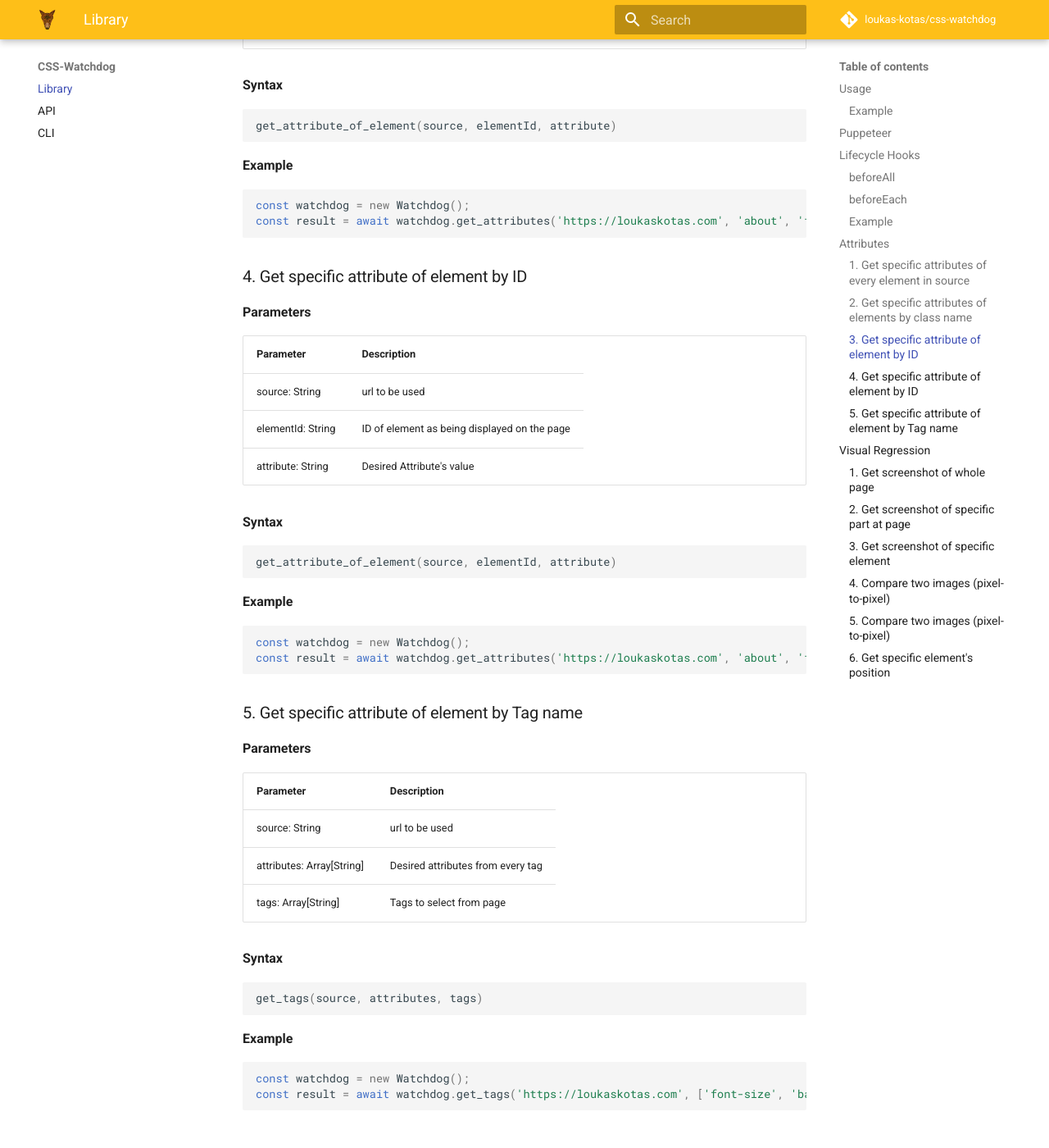
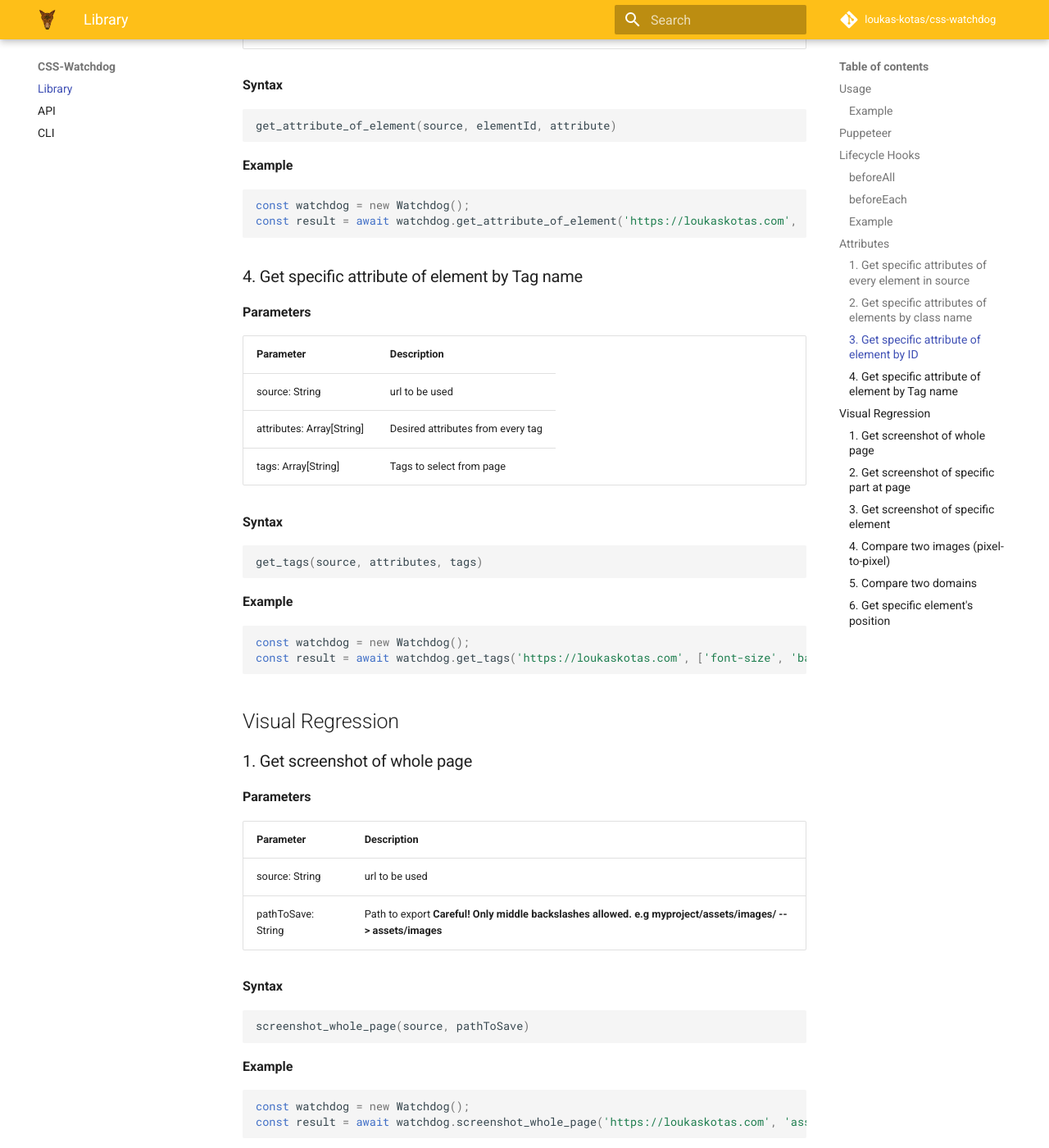
Before and after one commit to loukas-kotas/css-watchdog-docs, an MkDocs documentation site: the page built from docs/lib.md, in a window 1280 px wide and 1400 px high, scrolled down 3247 px. Shown: the whole window at 82% size. Built offline with MkDocs 1.6.1 and Material for MkDocs 9.7.7, drawn with Linux system fonts in a browser that asks for light colours; comment, search, counter and statistics services are not loaded; some of the changed text lies outside the part shown.

Commit message:
fix stuff

````diff
--- a/docs/lib.md
+++ b/docs/lib.md
@@ -156,34 +156,10 @@ get_attribute_of_element(source, elementId, attribute)
 
 ```javascript
 const watchdog = new Watchdog();
-const result = await watchdog.get_attributes('https://loukaskotas.com', 'about', 'font-size');
+const result = await watchdog.get_attribute_of_element('https://loukaskotas.com', 'about', 'font-size');
 ```
 
-### 4. Get specific attribute of element by ID
-
-**Parameters**
-
-| Parameter | Description |
-| --------- | ----------- |
-| source: String    | url to be used |
-| elementId: String | ID of element as being displayed on the page  |
-| attribute: String | Desired Attribute's value  |
-
-**Syntax**
-
-```javascript
-get_attribute_of_element(source, elementId, attribute)
-```
-
-**Example**
-
-```javascript
-const watchdog = new Watchdog();
-const result = await watchdog.get_attributes('https://loukaskotas.com', 'about', 'font-size');
-```
-
-
-### 5. Get specific attribute of element by Tag name
+### 4. Get specific attribute of element by Tag name
 
 **Parameters**
 
@@ -278,7 +254,7 @@ screenshot_element(source, pathToSave, elementId)
 
 ```javascript
 const watchdog = new Watchdog();
-const result = await watchdog.screenshot_part_page('https://loukaskotas.com', 'assets', 'experience');
+const result = await watchdog.screenshot_element('https://loukaskotas.com', 'assets', 'experience');
 ```
 
 ### 4. Compare two images (pixel-to-pixel)
@@ -305,7 +281,7 @@ const result = await watchdog.compare_images('./assets/images/source.png', './as
 ```
 
 
-### 5. Compare two images (pixel-to-pixel)
+### 5. Compare two domains
 
 **Parameters**
 
@@ -336,13 +312,13 @@ const result = await watchdog.compare_domains('https://mysite.dev.com', 'https:/
 
 | Parameter | Description |
 | --------- | ----------- |
-| page: String | url of source domain |
+| source: String | url of source domain |
 | elementID: String | ID of element |
 
 **Syntax**
 
 ```javascript
-get_element_position(page, elementID)
+get_element_position(source, elementID)
 ```
 
 **Example**
````
